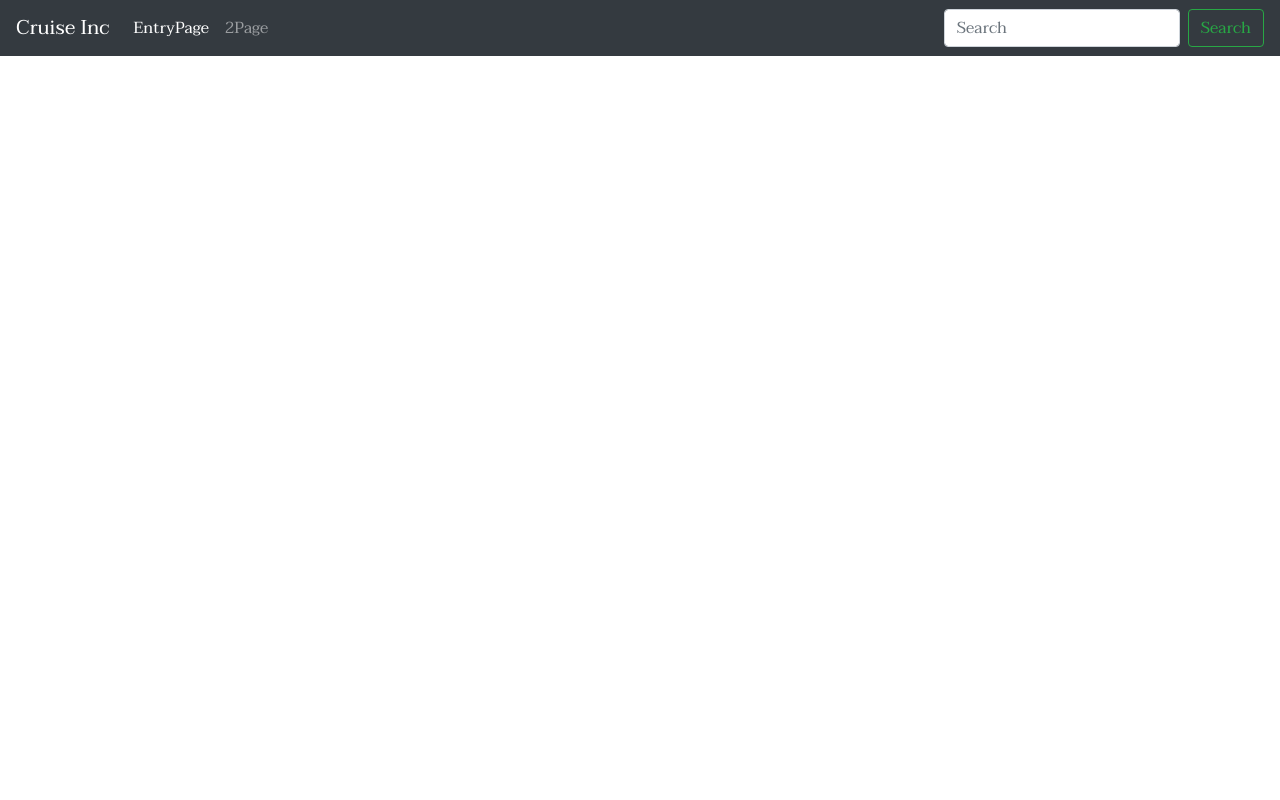
After one commit to courthub74/Flask-Web-App, a Flask app: page /two in a window 1280 px wide. The commit adds this page. Run offline with Flask 2, Linux system fonts and the light colour scheme; some libraries are stand-ins or nearby versions.

Commit message:
Link for Page 2 added

```diff
--- a/Flask Web App/app.py
+++ b/Flask Web App/app.py
@@ -6,6 +6,10 @@ app = Flask(__name__)
 def home():
 	return render_template("layout.html")
 
+@app.route("/two")
+def two():
+	return render_template("two.html")
+
 
 if __name__ == "__main__":
 	app.run(debug=True) # debug=True | allows you to leave the server up and running as you make changes to the site
--- /dev/null
+++ b/Flask Web App/templates/two.html
@@ -0,0 +1,55 @@
+
+<!--The CSS-->
+<link rel="stylesheet" href="https://stackpath.bootstrapcdn.com/bootstrap/4.4.1/css/bootstrap.min.css" integrity="sha384-Vkoo8x4CGsO3+Hhxv8T/Q5PaXtkKtu6ug5TOeNV6gBiFeWPGFN9MuhOf23Q9Ifjh" crossorigin="anonymous">
+
+<link rel="stylesheet" type="text/css" href="{{url_for('static', filename='styles/styles5.css') }}">
+
+<!DOCTYPE html>
+<html>
+<head>
+  <title>2Page</title>
+</head>
+<body>
+    <!--The NAVBAR-->
+
+<nav class="navbar navbar-expand-lg navbar-dark bg-dark">
+  <a class="navbar-brand" href="#">Cruise Inc</a>
+  <button class="navbar-toggler" type="button" data-toggle="collapse" data-target="#navbarSupportedContent" aria-controls="navbarSupportedContent" aria-expanded="false" aria-label="Toggle navigation">
+    <span class="navbar-toggler-icon"></span>
+  </button>
+
+  <div class="collapse navbar-collapse" id="navbarSupportedContent">
+    <ul class="navbar-nav mr-auto">
+
+      <!--HEEEEEREEE-->
+      <li class="nav-item active">
+        <a class="nav-link" href="{{url_for('home') }}">EntryPage<span class="sr-only">(current)</span></a>
+      </li>
+
+
+      <li class="nav-item">
+        <a class="nav-link" href="{{url_for('two') }}">2Page</a>
+      </li>
+
+
+    </ul>
+    <form class="form-inline my-2 my-lg-0">
+      <input class="form-control mr-sm-2" type="search" placeholder="Search" aria-label="Search">
+      <button class="btn btn-outline-success my-2 my-sm-0" type="submit">Search</button>
+    </form>
+  </div>
+</nav>
+
+
+
+
+
+
+    <!-- The JavaScript -->
+    <!-- jQuery first, then Popper.js, then Bootstrap JS -->
+    <script src="https://code.jquery.com/jquery-3.4.1.slim.min.js" integrity="sha384-J6qa4849blE2+poT4WnyKhv5vZF5SrPo0iEjwBvKU7imGFAV0wwj1yYfoRSJoZ+n" crossorigin="anonymous"></script>
+    <script src="https://cdn.jsdelivr.net/npm/popper.js@1.16.0/dist/umd/popper.min.js" integrity="sha384-Q6E9RHvbIyZFJoft+2mJbHaEWldlvI9IOYy5n3zV9zzTtmI3UksdQRVvoxMfooAo" crossorigin="anonymous"></script>
+    <script src="https://stackpath.bootstrapcdn.com/bootstrap/4.4.1/js/bootstrap.min.js" integrity="sha384-wfSDF2E50Y2D1uUdj0O3uMBJnjuUD4Ih7YwaYd1iqfktj0Uod8GCExl3Og8ifwB6" crossorigin="anonymous"></script>
+  </body>
+</body>
+</html>
```
Also changed, not shown: Flask Web App/templates/layout.html (+17 -5 lines).
